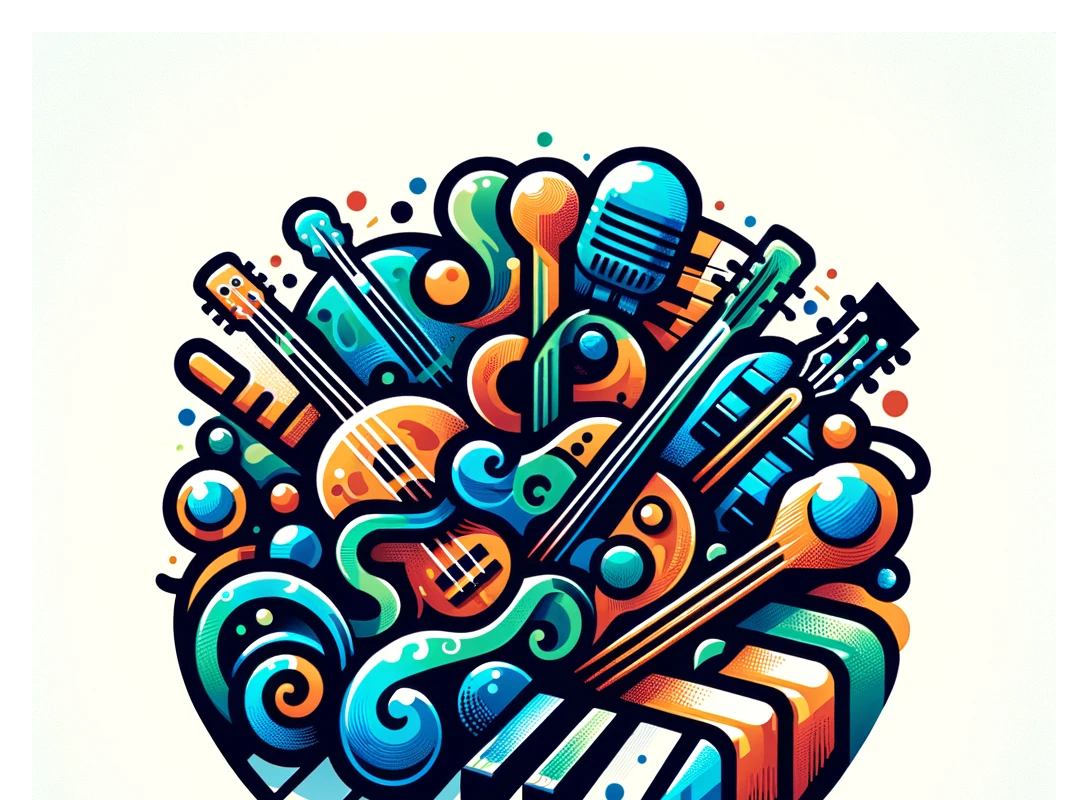
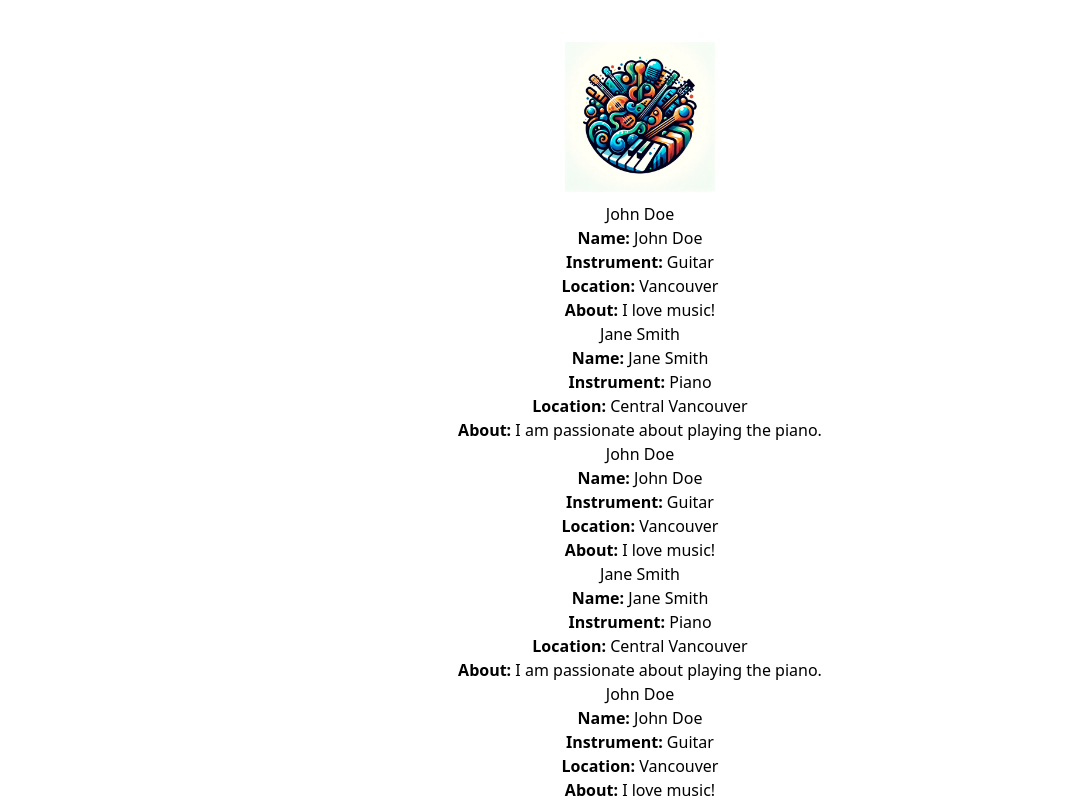
Before and after one commit to gsongg1/JAM, a React (Vite) app in the folder frontend/: page /list in a window 1280 px wide. Shown: the top 800 px of the page, without its empty margins (0-1087 px from the left). Built offline with nearby package versions, Linux system fonts and the light colour scheme.

Commit message:
fixed logo sizing in css

```diff
--- a/frontend/src/App.css
+++ b/frontend/src/App.css
@@ -64,3 +64,9 @@
   align-items: center;
   background-color: #f0f0f0; /* Example background color */
  }
+ .jam-logo {
+  width: 150px; /* Adjust the width as needed */
+  height: auto; /* Maintain aspect ratio */
+  margin: 10px auto; /* Center the logo with some margin */
+  display: block; /* Ensure the logo is block-level for centering */
+}
```
